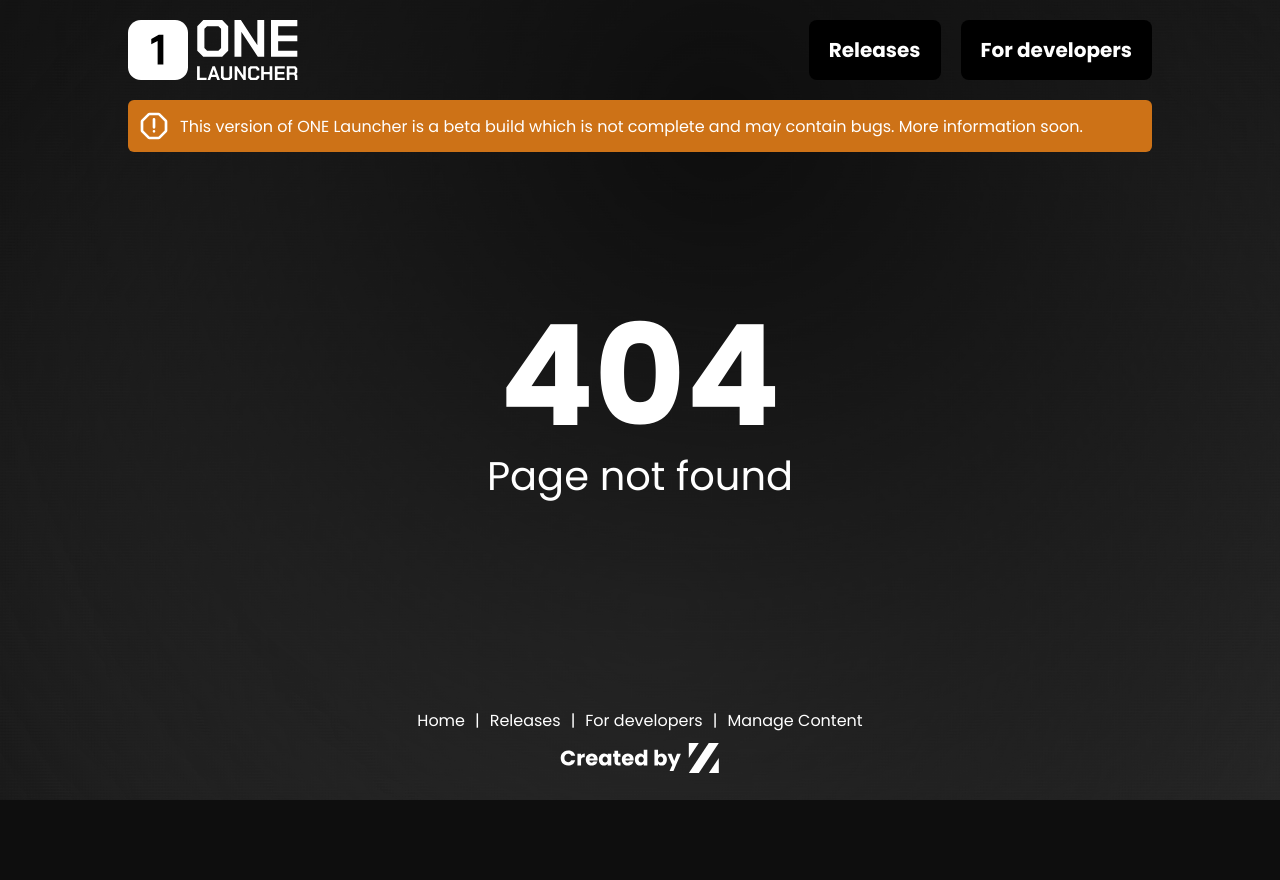
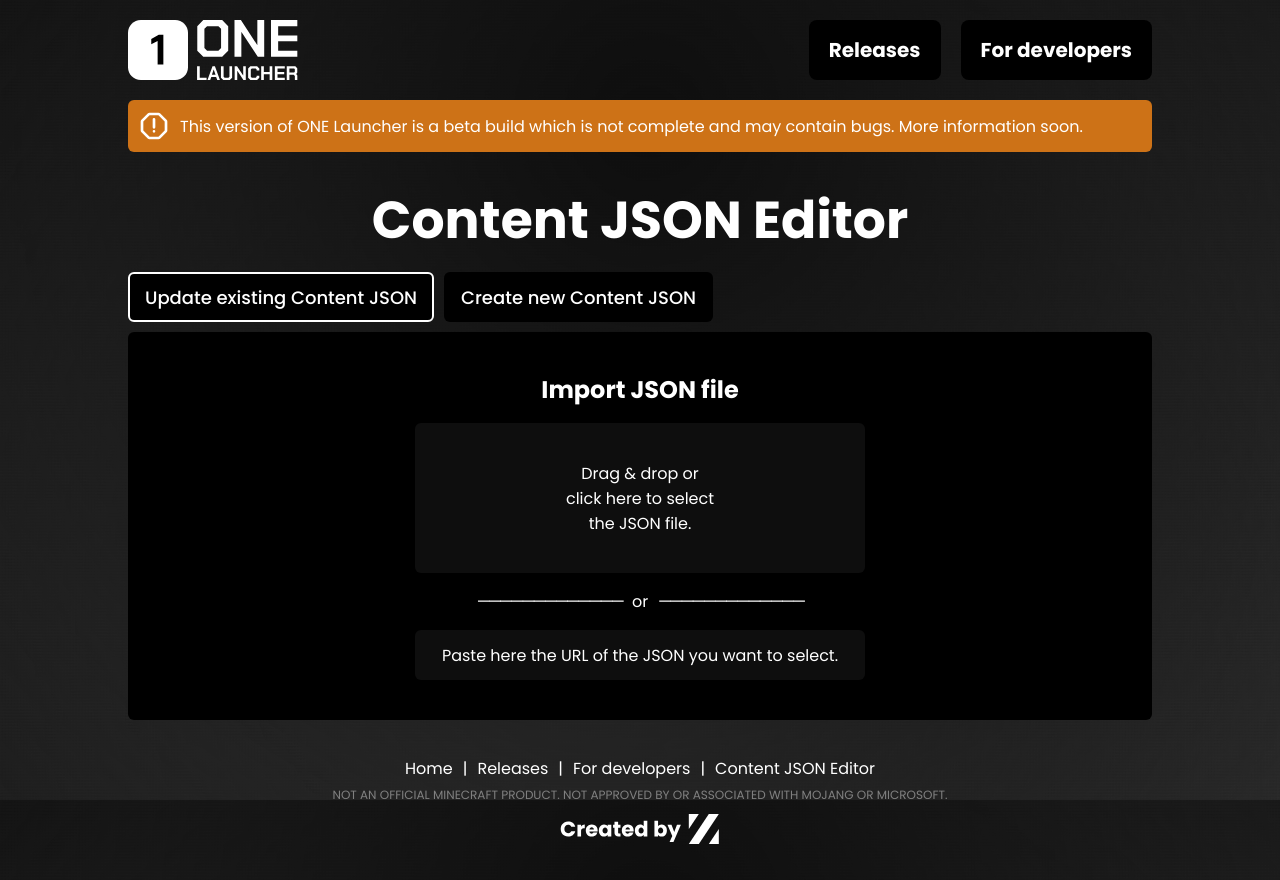
Before and after one commit to Zmito26dev/onelauncher.zmito.eu, a React (Vite) app: page /content-editor in a window 1280 px wide. Before the commit the page ends 800 px from the top, so only its background shows below. Built offline with nearby package versions, Linux system fonts and the light colour scheme.

Commit message:
Added not affiliated with mojang label

```diff
--- a/src/components/footer/footer.css
+++ b/src/components/footer/footer.css
@@ -1,6 +1,5 @@
 .footer {
-  margin: 20px 0;
-  padding: 0;
+  padding: 20px 0;
   width: 100%;
   height: 120px;
   display: flex;
@@ -32,6 +31,16 @@
   text-decoration-color: white;
 }
 
+.ft-not-mc {
+  user-select: none;
+  margin: 5px 0 0 0;
+  color: gray;
+  font-size: 12px;
+  font-family: "Poppins", sans-serif;
+  font-weight: 400;
+  font-style: normal;
+}
+
 .ft-createdbyz {
   margin: 10px 0 0 0;
   height: 30px;
--- a/src/components/footer/footer.jsx
+++ b/src/components/footer/footer.jsx
@@ -16,8 +16,9 @@
         <p className="ft-link-separator">|</p>
         <Link to="/developers" className="ft-link">{t("footer.links.devs")}</Link>
         <p className="ft-link-separator">|</p>
-        <Link to="/manage-content" className="ft-link">{t("footer.links.manage-content")}</Link>
+        <Link to="/content-editor" className="ft-link">{t("footer.links.content-editor")}</Link>
       </div>
+      <p className="ft-not-mc">NOT AN OFFICIAL MINECRAFT PRODUCT. NOT APPROVED BY OR ASSOCIATED WITH MOJANG OR MICROSOFT.</p>
       <a className="ft-createdbyz" href="https://links.zmito.eu" target='_blank'>
         {createdByZ}
       </a>
--- a/src/components/header/header.css
+++ b/src/components/header/header.css
@@ -10,10 +10,15 @@
 .banner-logo {
   height: 60px;
   transition: 0.2s;
-}
-
-.banner-logo:hover {
-  transform: scale(1.04);
+  &.active {
+    cursor: default;
+    &:hover {
+      transform: none;
+    }
+  }
+  &:hover {
+    transform: scale(1.04);
+  }
 }
 
 .header-links {
--- a/src/lang/en.json
+++ b/src/lang/en.json
@@ -9,7 +9,7 @@
       "home": "Home",
       "releases": "Releases",
       "devs": "For developers",
-      "manage-content": "Manage Content"
+      "content-editor": "Content JSON Editor"
     }
   },
   "home": {
@@ -35,5 +35,12 @@
   "releases": {
     "title": "Latest release ",
     "changelogs": "Changelogs & old versions"
+  },
+  "content-editor": {
+    "title": "Content JSON Editor",
+    "mode-selector": {
+      "edit": "Update existing Content JSON",
+      "create": "Create new Content JSON"
+    }
   }
 }
--- a/src/lang/es.json
+++ b/src/lang/es.json
@@ -9,7 +9,7 @@
       "home": "Inicio",
       "releases": "Versiones",
       "devs": "Para desarrolladores",
-      "manage-content": "Administrar Contenido"
+      "content-editor": "Editor de Content JSON"
     }
   },
   "home": {
@@ -35,5 +35,12 @@
   "releases": {
     "title": "Ultima release ",
     "changelogs": "Changelogs y versiones antiguas"
+  },
+  "content-editor": {
+    "title": "Editor de Content JSON",
+    "mode-selector": {
+      "edit": "Editar un Content JSON existente",
+      "create": "Crear nuevo Content JSON"
+    }
   }
 }
--- a/src/main.jsx
+++ b/src/main.jsx
@@ -19,7 +19,7 @@
         <Route path="/" element={<HomePage/>}/>
         <Route path="/releases" element={<DownloadsPage/>}/>
         <Route path="/developers" element={<DevsPage/>}/>
-        <Route path="/manage-content" element={<ManageContentPage/>}/>
+        <Route path="/content-editor" element={<ManageContentPage/>}/>
         <Route path="*" element={<NotFoundPage/>}/>
       </Routes>
       <Footer/>
--- a/src/pages/devs/devs.css
+++ b/src/pages/devs/devs.css
@@ -1,5 +1,5 @@
 .devs-main {
-  height: calc(100% - 292px);
+  min-height: calc(100% - 312px);
   color: white;
   display: flex;
   flex-direction: column;
--- a/src/pages/home/home.css
+++ b/src/pages/home/home.css
@@ -76,6 +76,9 @@
     border-radius: 8px;
     box-shadow: 6px 6px 10px #00000060;
   }
+  &:last-child {
+    margin: 0;
+  }
 }
 
 .h-section-right {
--- a/src/pages/manage-content/manage-content.css
+++ b/src/pages/manage-content/manage-content.css
@@ -1,5 +1,5 @@
 .mcont-page {
-  min-height: calc(100% - 292px);
+  min-height: calc(100% - 312px);
   color: white;
   display: flex;
   flex-direction: column;
--- a/src/pages/manage-content/manage-content.jsx
+++ b/src/pages/manage-content/manage-content.jsx
@@ -25,8 +25,9 @@
       try {
         const response = await fetch(fileUrl);
         const data = await response.json()
-        console.log(data)
+        setFileContent(data);
         setIsFileChosed(true);
+        console.log(data);
       } catch (error) {
         console.log("Invalid JSON url.")
       }
@@ -44,7 +45,7 @@
             setIsFileChosed(true)
             console.log(parsedJson);
           } catch (error) {
-            console.error('Error reading JSON:', error);
+            console.log('Error reading JSON:', error);
           }
         };
         reader.readAsText(selectedFile);
@@ -96,12 +97,12 @@
 
   return (
     <div className="mcont-page">
-      <h2 className="mc-title">Manage Content</h2>
+      <h2 className="mc-title">{t("content-editor.title")}</h2>
 
       <div className="mc-main-container">
         <div className="mc-mode-selector">
-          <ModeButton mode="update" label="Update existing Content JSON"/>
-          <ModeButton mode="create" label="Create new Content JSON"/>
+          <ModeButton mode="update" label={t("content-editor.mode-selector.edit")}/>
+          <ModeButton mode="create" label={t("content-editor.mode-selector.create")}/>
         </div>
         <div className="mc-main">
           {contentMode === "update" ? <UpdateMode /> : contentMode === "create" ? <CreateMode /> : <></>}
```
